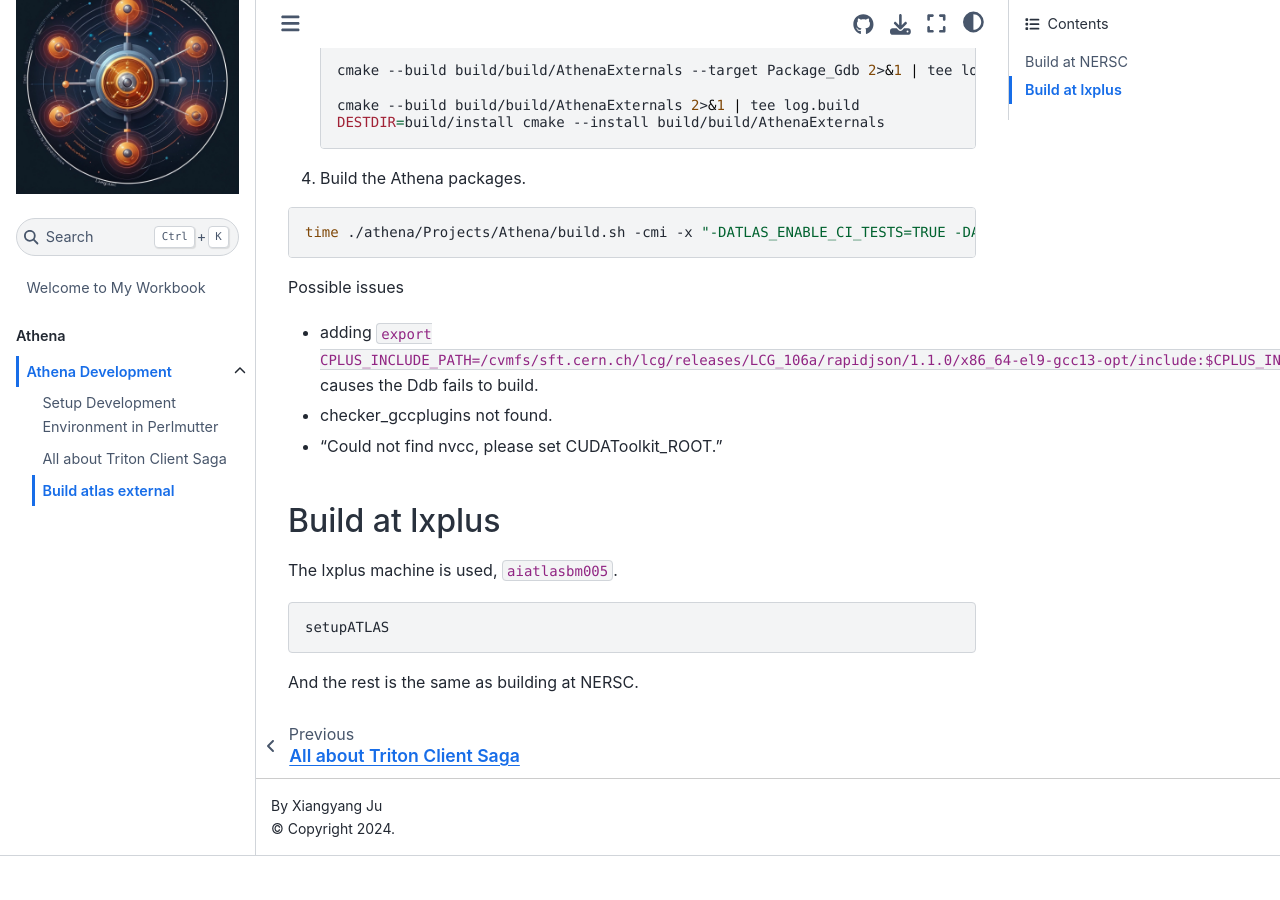
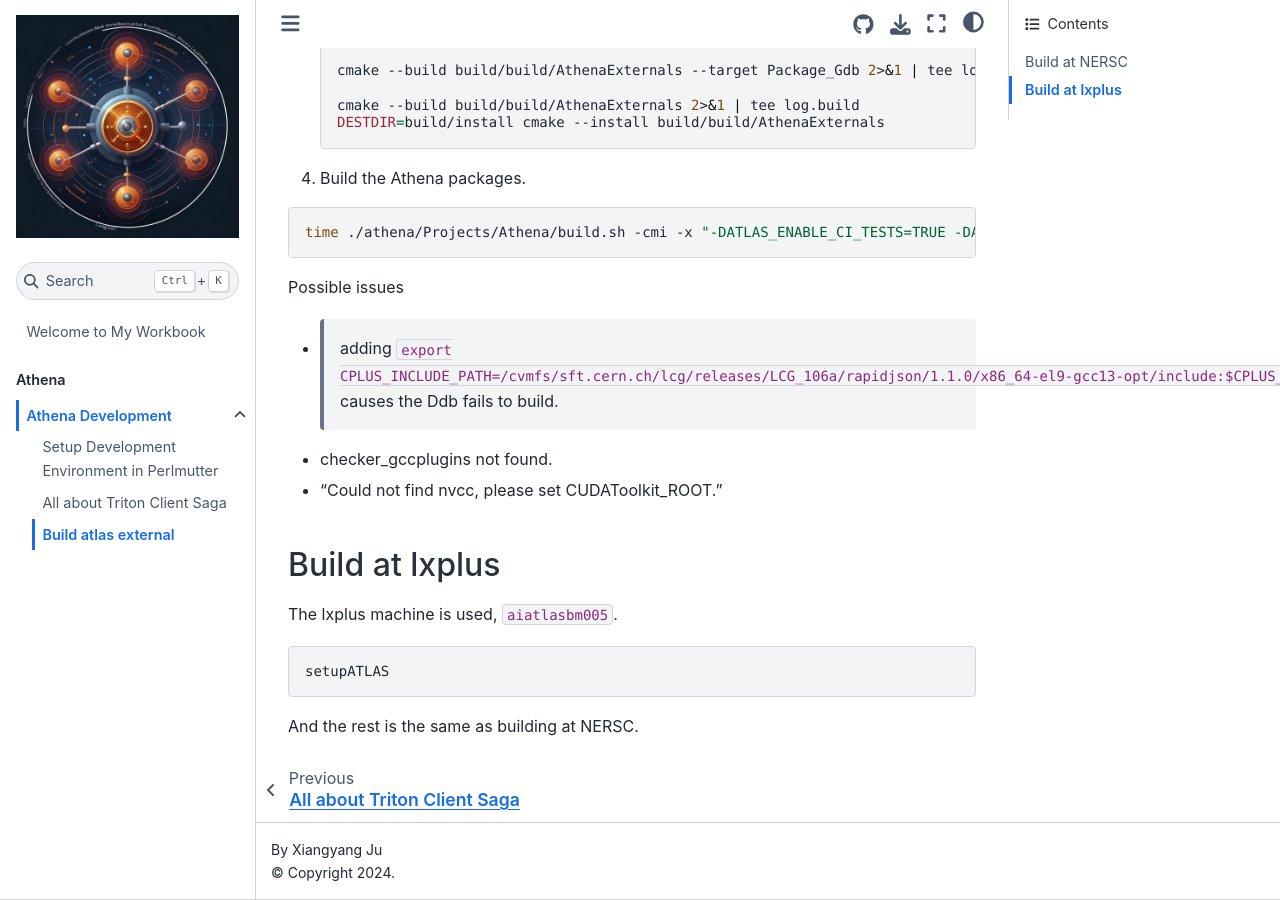
Before and after one commit to xju2/workbook, a Jupyter Book: the page built from book/athena/build_atlasexternal.md, in a window 1280 px wide and 900 px high, scrolled down 1209 px. Built offline with Jupyter Book 1.0.4 settings and Sphinx 7.4.7 and the Sphinx Book theme 1.1.4, drawn with Linux system fonts in a browser that asks for light colours; before the commit the page ends 2065 px from its top, so only the background shows below that.

Commit message:
formatting

````diff
--- a/book/athena/build_atlasexternal.md
+++ b/book/athena/build_atlasexternal.md
@@ -66,7 +66,7 @@
 ```
 
 Possible issues
-- adding `export CPLUS_INCLUDE_PATH=/cvmfs/sft.cern.ch/lcg/releases/LCG_106a/rapidjson/1.1.0/x86_64-el9-gcc13-opt/include:$CPLUS_INCLUDE_PATH` causes the Ddb fails to build.
+- > adding `export CPLUS_INCLUDE_PATH=/cvmfs/sft.cern.ch/lcg/releases/LCG_106a/rapidjson/1.1.0/x86_64-el9-gcc13-opt/include:$CPLUS_INCLUDE_PATH` causes the Ddb fails to build.
 - checker_gccplugins not found.
 - "Could not find nvcc, please set CUDAToolkit_ROOT."
 
````
